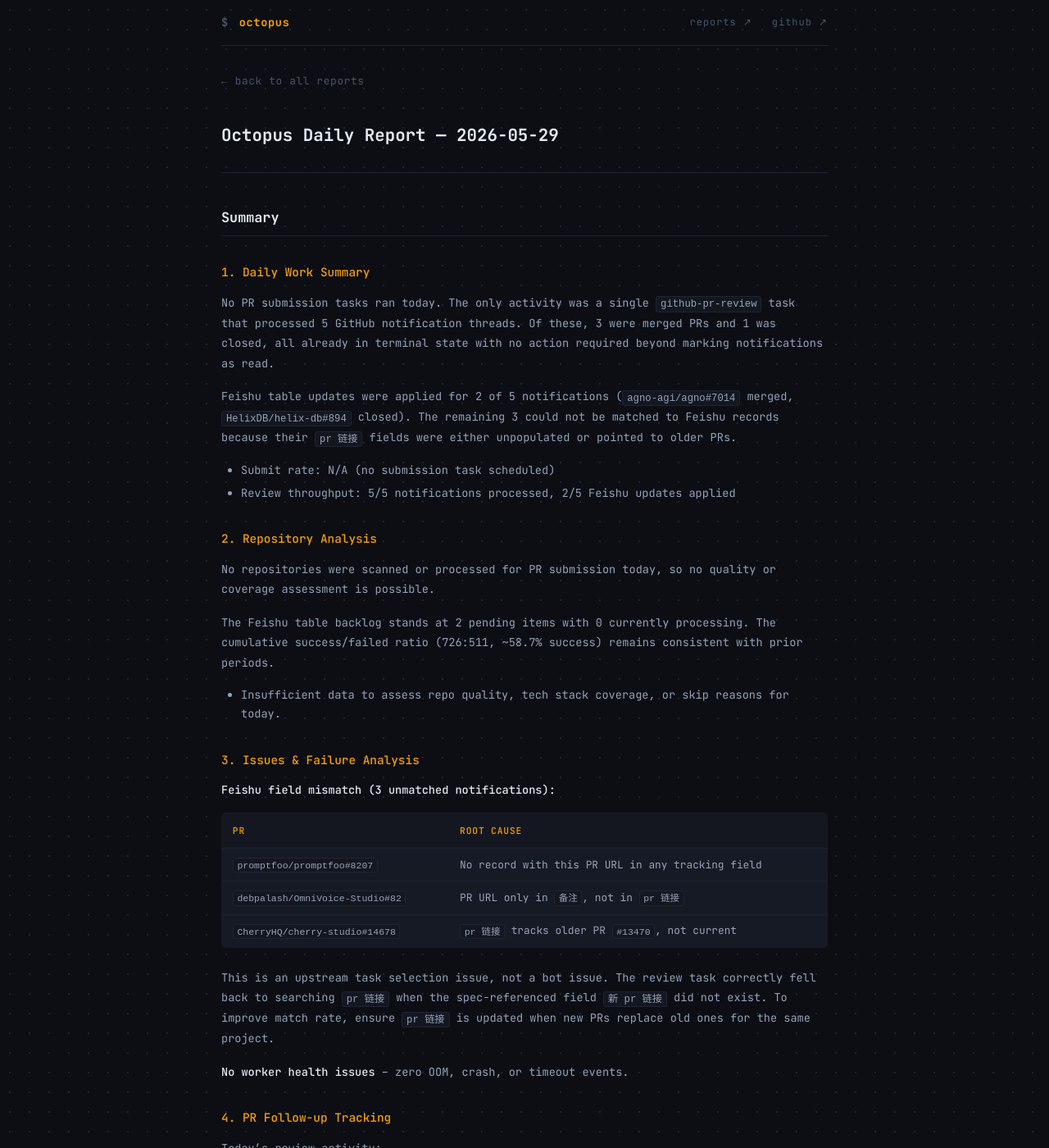
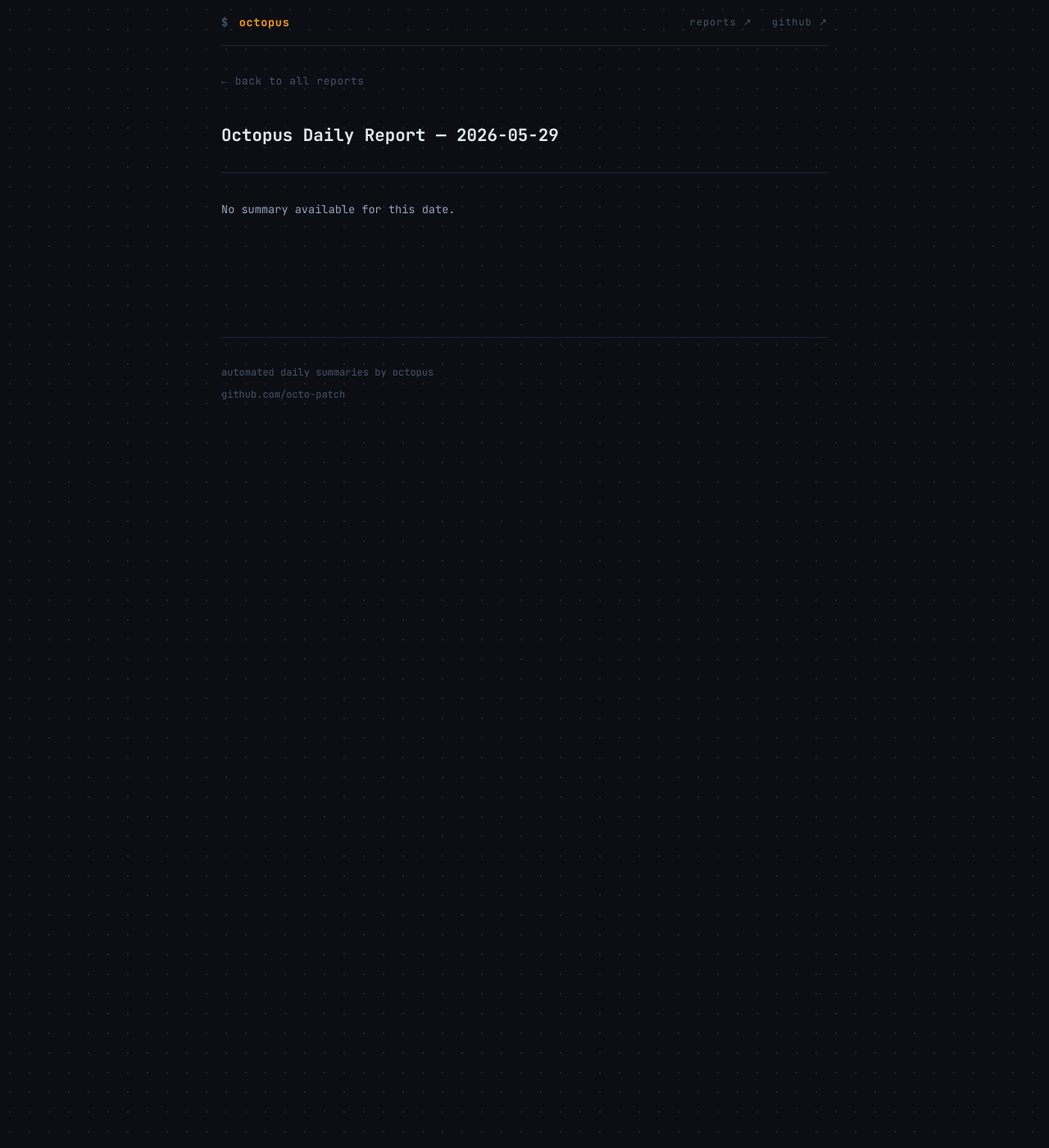
Before and after one commit to octo-patch/daily-reports, a Jekyll site: the page built from 2026-05/2026-05-29.md, in a window 1280 px wide and 1400 px high. Shown: the whole window at 82% size. Built offline with Jekyll 4.4.1, drawn with Linux system fonts in a browser that asks for light colours; some of the changed text lies outside the part shown.

Commit message:
daily report: 2026-05-29

```diff
--- a/2026-05/2026-05-29.md
+++ b/2026-05/2026-05-29.md
@@ -1,52 +1,7 @@
 ---
 layout: report
 title: "Octopus Daily Report — 2026-05-29"
-summary: "No PR submission tasks ran today. The only activity was a single `github-pr-review` task that processed 5 GitHub notification threads. Of these, 3 were merged PRs and 1 was closed, all already in term"
+summary: "No summary available."
 ---
 
-## Summary
-
-### 1. Daily Work Summary
-
-No PR submission tasks ran today. The only activity was a single `github-pr-review` task that processed 5 GitHub notification threads. Of these, 3 were merged PRs and 1 was closed, all already in terminal state with no action required beyond marking notifications as read.
-
-Feishu table updates were applied for 2 of 5 notifications (`agno-agi/agno#7014` merged, `HelixDB/helix-db#894` closed). The remaining 3 could not be matched to Feishu records because their `pr 链接` fields were either unpopulated or pointed to older PRs.
-
-- Submit rate: N/A (no submission task scheduled)
-- Review throughput: 5/5 notifications processed, 2/5 Feishu updates applied
-
-### 2. Repository Analysis
-
-No repositories were scanned or processed for PR submission today, so no quality or coverage assessment is possible.
-
-The Feishu table backlog stands at 2 pending items with 0 currently processing. The cumulative success/failed ratio (726:511, ~58.7% success) remains consistent with prior periods.
-
-- Insufficient data to assess repo quality, tech stack coverage, or skip reasons for today.
-
-### 3. Issues & Failure Analysis
-
-**Feishu field mismatch (3 unmatched notifications):**
-
-| PR | Root Cause |
-|----|------------|
-| `promptfoo/promptfoo#8207` | No record with this PR URL in any tracking field |
-| `debpalash/OmniVoice-Studio#82` | PR URL only in `备注`, not in `pr 链接` |
-| `CherryHQ/cherry-studio#14678` | `pr 链接` tracks older PR `#13470`, not current |
-
-This is an upstream task selection issue, not a bot issue. The review task correctly fell back to searching `pr 链接` when the spec-referenced field `新 pr 链接` did not exist. To improve match rate, ensure `pr 链接` is updated when new PRs replace old ones for the same project.
-
-**No worker health issues** -- zero OOM, crash, or timeout events.
-
-### 4. PR Follow-up Tracking
-
-Today's review activity:
-
-| Status | Count | Details |
-|--------|-------|---------|
-| Merged | 3 | `agno#7014`, `promptfoo#8207`, `cherry-studio#14678` |
-| Closed | 1 | `helix-db#894` |
-| Comments | 0 | No new maintainer feedback |
-
-The cumulative merge rate stands at **8.0%** (69/862). No new comment feedback was received today, so no maintainer sentiment patterns can be extracted from this cycle.
-
-With 0 comments across all 4 resolved PRs, none of today's closures or merges included actionable maintainer feedback. The overall 8.0% merge rate warrants continued monitoring; contributing factors likely include: inactive target repos, PRs submitted to repos with strict contribution policies, and PRs that go stale before review. Insufficient data from today's cycle alone to refine this analysis further.
+No summary available for this date.
```
